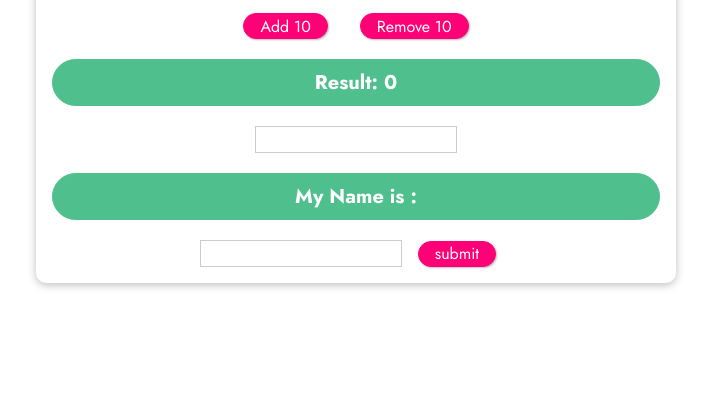
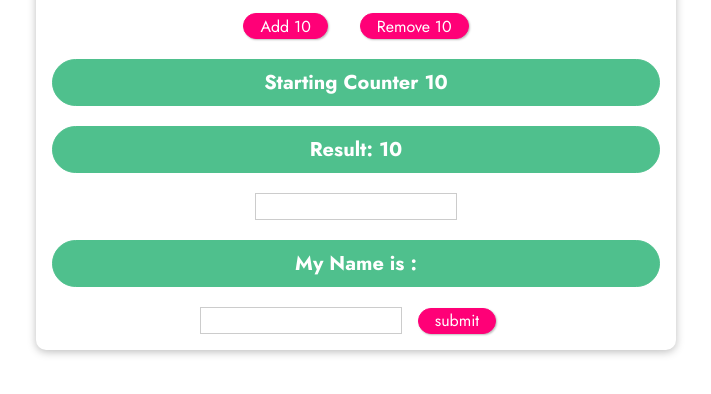
Before and after one commit to gautamyadavsgit/vueEvents, a plain HTML site: page index.html in a window 1280 px wide. Shown: the part 286-680 px from the top of the page, without its empty margins (284-995 px from the left). Drawn offline with nearby package versions, Linux system fonts and the light colour scheme.

Commit message:
v-once added

```diff
--- a/app.js
+++ b/app.js
@@ -2,7 +2,7 @@ const app = Vue.createApp({
   data() {
     return {
       name : "",
-      counter: 0,
+      counter: 10,
       confirmedName:'',
     };
   },
--- a/index.html
+++ b/index.html
@@ -20,6 +20,7 @@
       <h2>Events in Action</h2>
       <button v-on:click="add(10)">Add 10</button>
       <button v-on:click.right="reduce(10)">Remove 10</button>
+      <p v-once>Starting Counter {{ counter }}</p>
       <p>Result: {{ counter }}</p>
       <input type="text" v-on:input="setName($event, 'Yadav')" v-on:keyup.enter="setconfirmedName()" >
       <p>My Name is : {{ confirmedName }}</p>
```
Also changed, not shown: 1 other file.
